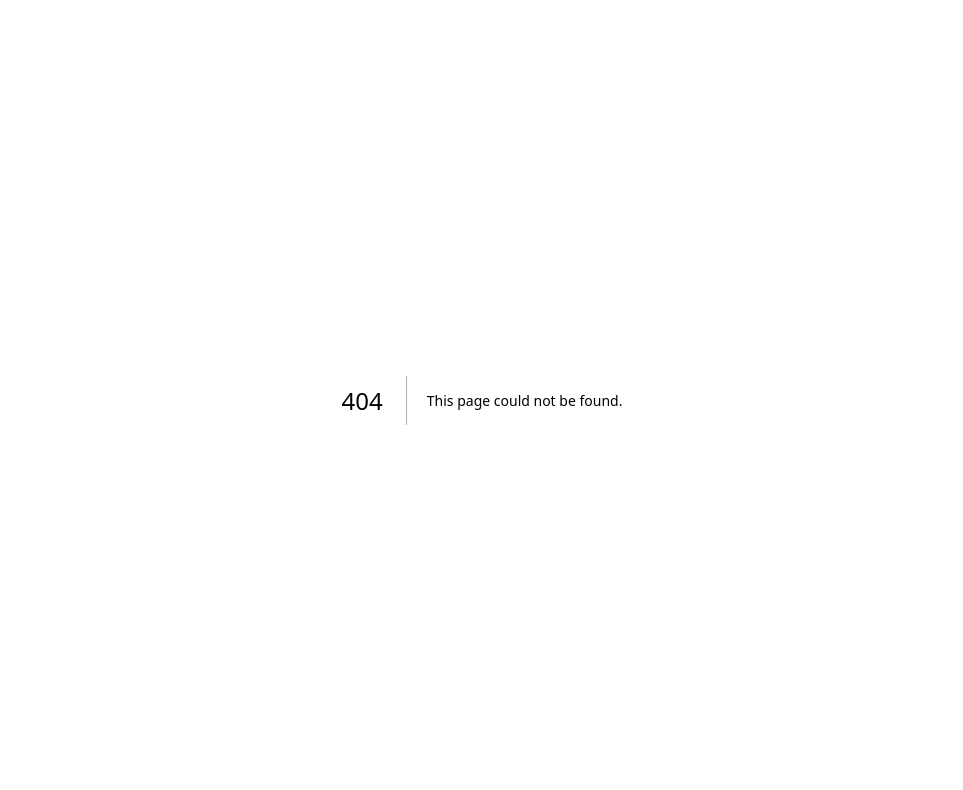
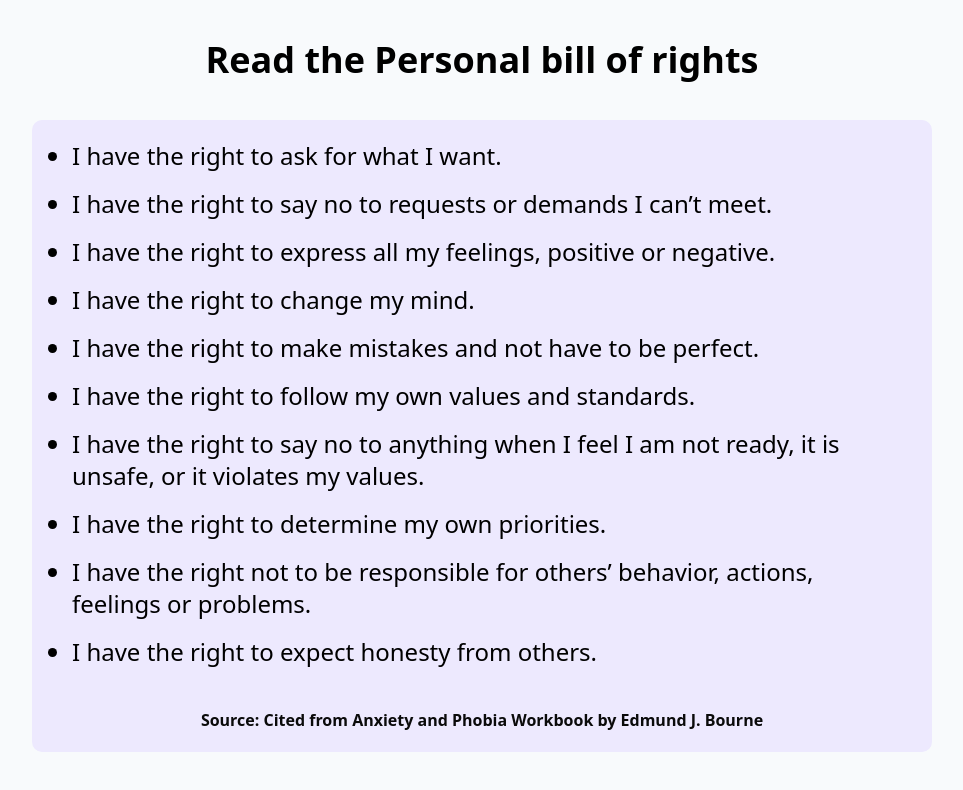
Before and after one commit to vyomr-innovations/module3-hosting-activities, a Next.js app: page /C23-L2-AA in a window 1280 px wide. Before the commit this address had no page. Shown: the top 790 px of the page, without its empty margins (158-1121 px from the left). Built offline with nearby package versions, Linux system fonts and the light colour scheme.

Commit message:
add new activity C23-L2-AA

```diff
--- /dev/null
+++ b/src/app/C23-L2-AA/page.tsx
@@ -0,0 +1,26 @@
+import React from "react";
+
+const Page = () => {
+  return (
+    <div className="min-h-screen p-5 bg-[#F8FAFC] flex flex-col justify-start items-center gap-5">
+      <h2 className="text-black text-4xl font-bold text-center py-5">Read the  Personal bill of rights</h2>
+    <div className="w-[900px] bg-violet-100 p-5 rounded-lg flex justify-center items-center flex-col gap-10 ">
+        <ul className="list-disc px-5 space-y-4 ">
+            <li className="text-2xl text-black ">I have the right to ask for what I want.</li>
+            <li className="text-2xl text-black ">I have the right to say no to requests or demands I can’t meet.</li>
+            <li className="text-2xl text-black ">I have the right to express all my feelings, positive or negative.</li>
+            <li className="text-2xl text-black ">I have the right to change my mind.</li>
+            <li className="text-2xl text-black ">I have the right to make mistakes and not have to be perfect.</li>
+            <li className="text-2xl text-black ">I have the right to follow my own values and standards.</li>
+            <li className="text-2xl text-black ">I have the right to say no to anything when I feel I am not ready, it is unsafe, or it violates my values.</li>
+            <li className="text-2xl text-black ">I have the right to determine my own priorities.</li>
+            <li className="text-2xl text-black ">I have the right not  to be responsible for others’ behavior, actions, feelings or problems.</li>
+            <li className="text-2xl text-black ">I have the right to expect honesty from others.</li>
+        </ul>
+        <h3 className="font-bold text-md text-center">Source: Cited from Anxiety and Phobia Workbook by Edmund J. Bourne</h3>
+    </div>
+    </div>
+  );
+};
+
+export default Page;
--- a/src/lib/routes.json
+++ b/src/lib/routes.json
@@ -62,6 +62,11 @@
     } ,
 
     {
+        "link": "C23-L2-AA",
+        "activity": "Bill of Rights"
+    } ,
+
+    {
         "link": "C23-L1-AA",
         "activity": "Am I assertive"
     } ,
```
